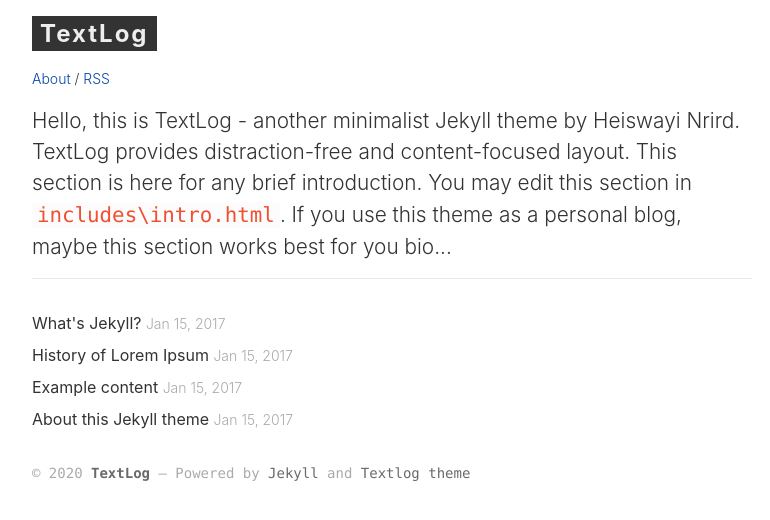
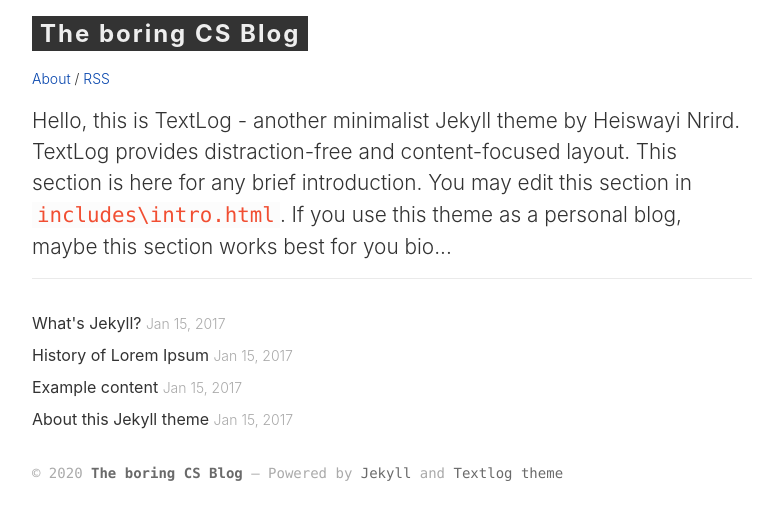
Before and after one commit to toborochi/toborochi.github.io, a Jekyll site: the page built from index.html, in a window 1280 px wide. Shown: the top 520 px of the page, without its empty margins (8-778 px from the left). Built offline with Jekyll 4.4.1, drawn with Linux system fonts in a browser that asks for light colours; some of the changed lines change nothing that is shown.

Commit message:
Update _config.yml

```diff
--- a/_config.yml
+++ b/_config.yml
@@ -1,9 +1,9 @@
 # Site settings
-title: "TextLog"
-description: "Minimalist Jekyll theme for documentation site"
-baseurl: "" # required if used under gh-pages branch, else (under master branch) just leave empty/blank
+title: "The boring CS Blog"
+description: "A guy that is trying to make computer science a little more fun."
+baseurl: ""
 url: "https://toborochi.github.io/"
-author: "John Doe"
+author: "Leonardo Añez Vladimirovna"
 
 # Build settings
 kramdown:
```
